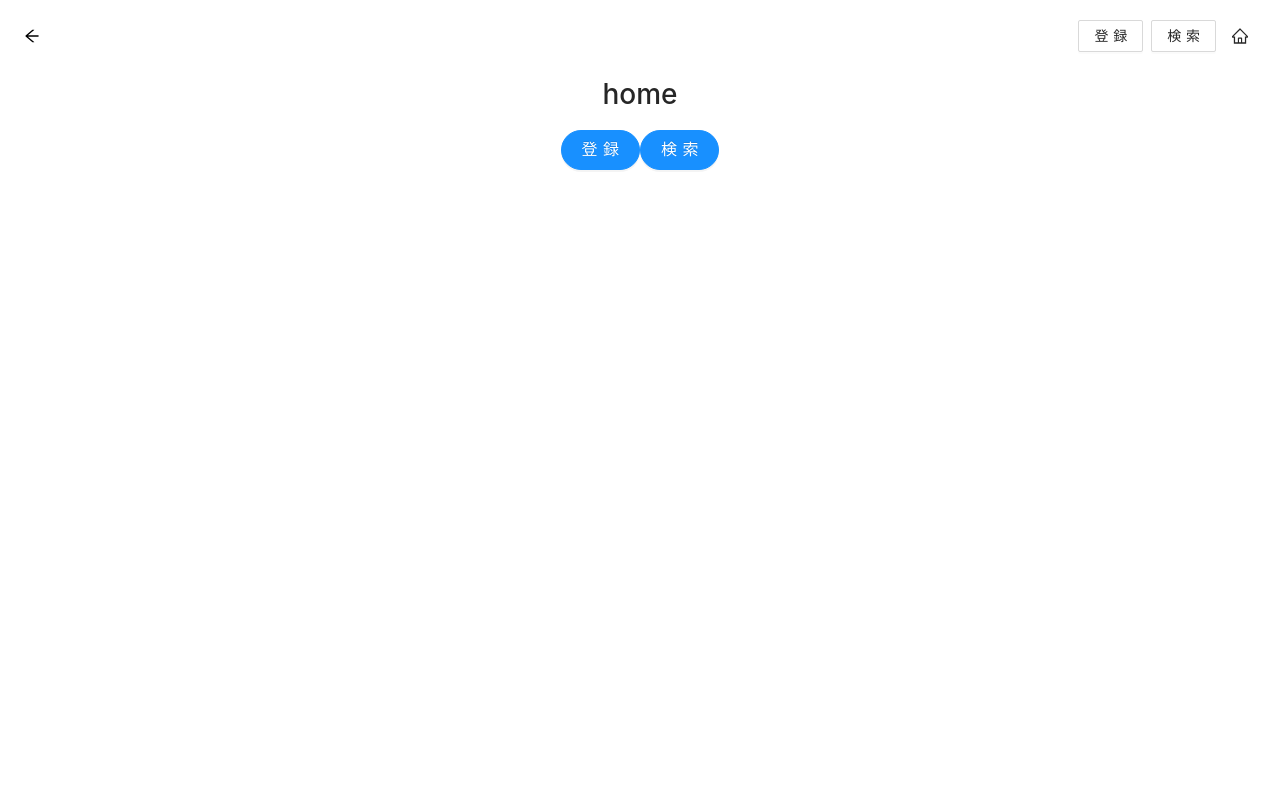
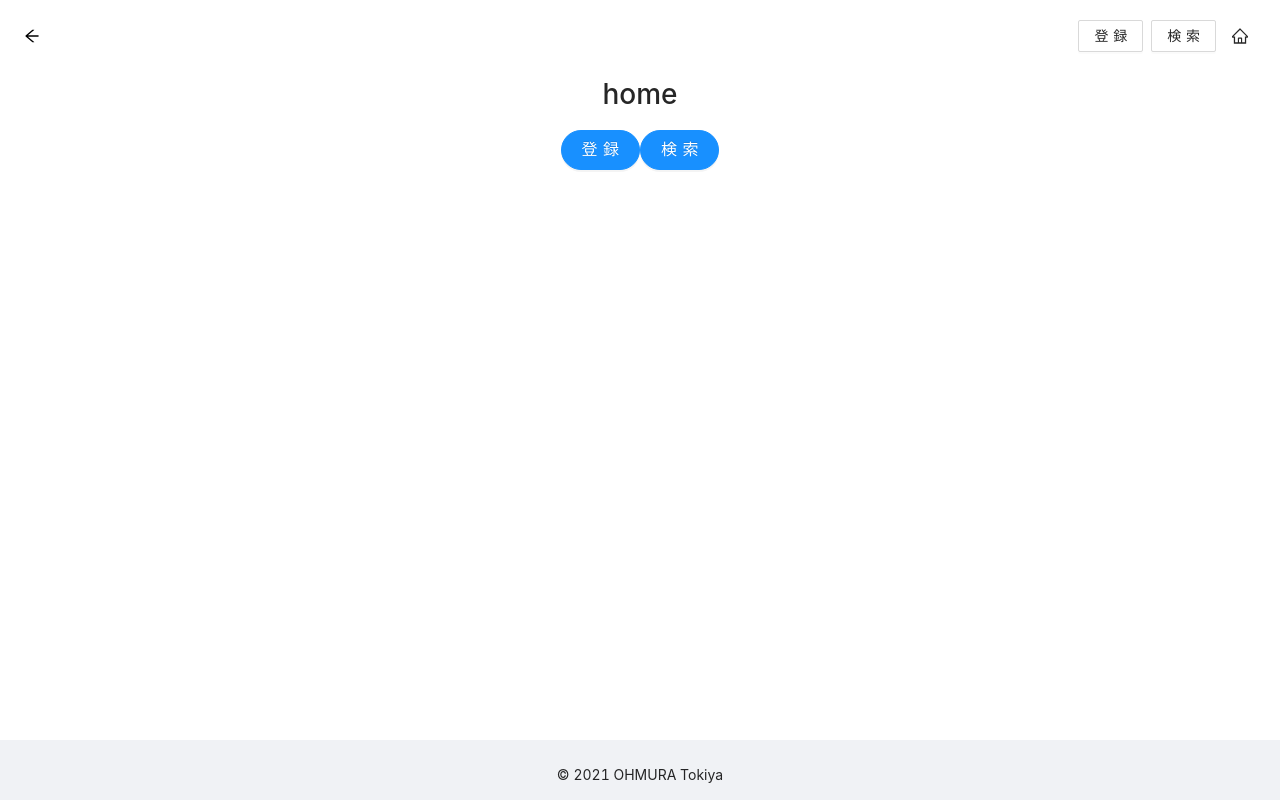
Before and after one commit to tttocklll/parkize-front, a React (Create React App) app: page / in a window 1280 px wide. Built offline with nearby package versions, Linux system fonts and the light colour scheme.

Commit message:
feat: add footer

```diff
--- a/src/App.tsx
+++ b/src/App.tsx
@@ -5,11 +5,19 @@ import Home from "./pages/Home";
 import Register from "./pages/Register";
 import Search from "./pages/Search";
 import Header from "./components/Header";
+import Footer from "./components/Footer";
 import "./App.css";
 
 function App() {
   return (
-    <div className="App">
+    <div
+      className="App"
+      style={{
+        paddingBottom: "60px",
+        position: "relative",
+        minHeight: "100vh",
+      }}
+    >
       <Router>
         <Header />
         <div
@@ -23,6 +31,7 @@ function App() {
           <Route path="/search" component={Search} />
           <Route exact path="/" component={Home} />
         </div>
+        <Footer />
       </Router>
     </div>
   );
--- /dev/null
+++ b/src/components/Footer.tsx
@@ -0,0 +1,18 @@
+import React from "react";
+import { Layout } from "antd";
+
+export default function Footer() {
+  return (
+    <Layout.Footer
+      style={{
+        position: "absolute",
+        left: 0,
+        right: 0,
+        bottom: 0,
+        height: "60px",
+      }}
+    >
+      &copy; 2021 OHMURA Tokiya
+    </Layout.Footer>
+  );
+}
--- a/src/components/Header.tsx
+++ b/src/components/Header.tsx
@@ -1,6 +1,6 @@
 import React from "react";
 import { Link, useHistory } from "react-router-dom";
-import { PageHeader, Button } from "antd";
+import { PageHeader, Button, Layout } from "antd";
 import { HomeOutlined } from "@ant-design/icons";
 
 export default function Header() {
--- a/src/pages/Home.tsx
+++ b/src/pages/Home.tsx
@@ -1,10 +1,10 @@
 import React from "react";
 import { Link } from "react-router-dom";
-import { Button } from "antd";
+import { Button, Layout } from "antd";
 
 export default function Home() {
   return (
-    <div>
+    <Layout.Content>
       <h1>home</h1>
       <Button type="primary" shape="round" size="large">
         <Link to="/register">登録</Link>
@@ -12,6 +12,6 @@ export default function Home() {
       <Button type="primary" shape="round" size="large">
         <Link to="/search">検索</Link>
       </Button>
-    </div>
+    </Layout.Content>
   );
 }
```
